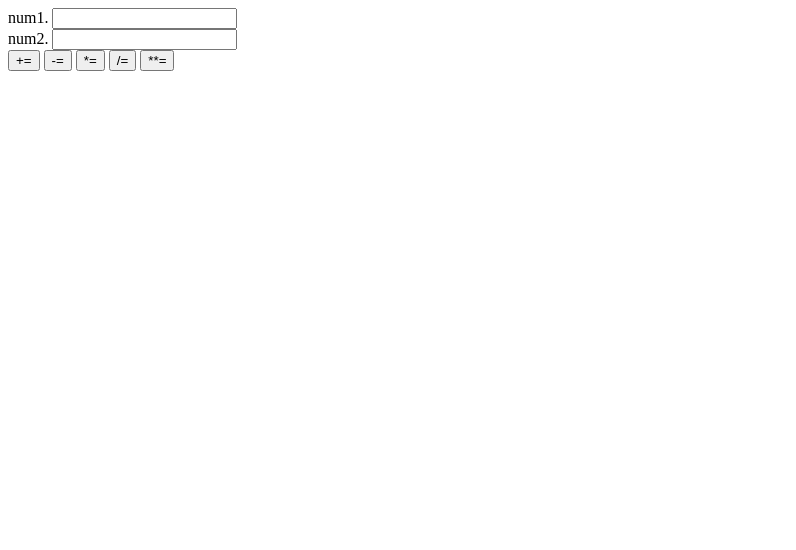
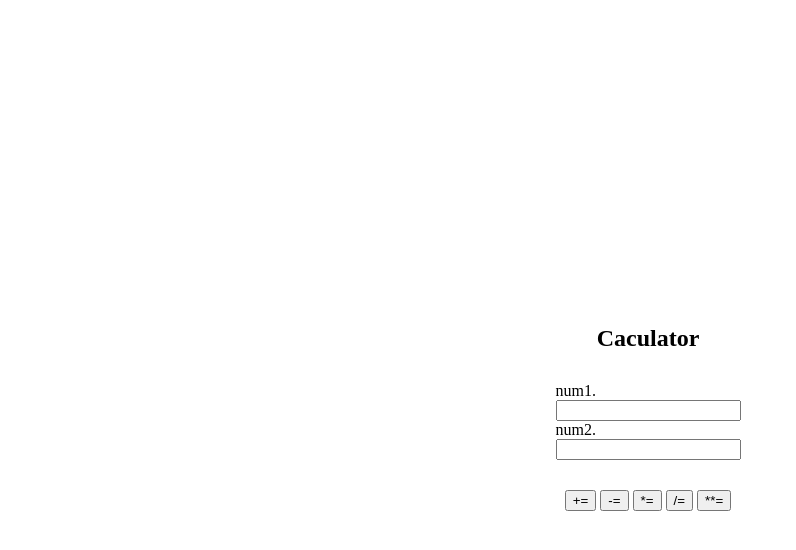
Before and after one commit to ella-stin/caculator, a plain HTML site: page ver1/index.html in a window 1280 px wide. Shown: the whole page, without its empty margins (0-796 px from the left). Drawn offline with Linux system fonts and the light colour scheme.

Commit message:
Create style.css & locate center

```diff
--- a/ver1/index.html
+++ b/ver1/index.html
@@ -8,15 +8,26 @@
     <title>Caculator1</title>
 </head>
 <body>
+    <h2>Caculator</h2>
     <form id="input-form" onsubmit="return false;">
-      <div id="num1" >num1. <input type="text" /></div>
-      <div id="num2" >num2. <input type="text" /></div>
+      <div class="number__wrap">
+        <div class="input-number" >
+            <span>num1.</span>
+            <input type="text" />
+        </div>
+        <div class="input-number" >
+            <span>num2. </span>
+            <input type="text" />
+        </div>
+      </div>
+      <div class="button__wrap">
 		<button id="btn-plus">+=</button>
 		<button id="btn-minus">-=</button>
 		<button id="btn-times">*=</button>
 		<button id="btn-divide">/=</button>
         <button id="btn-power">**=</button>
-        <div id="result"></div>
+    </div>
+    <div id="result"></div>
 	</form>
    <script src="main.js"></script>
 </body>
--- a/ver1/main.js
+++ b/ver1/main.js
@@ -5,9 +5,8 @@ const btnDivide = document.getElementById("btn-divide");
 const btnPower = document.getElementById("btn-power");
 const result = document.getElementById("result");
 
-const num1 = document.querySelector("#num1 input");
-const num2 = document.querySelector("#num2 input");
-
+const num1 = document.querySelector(".input-number:nth-child(1) input");
+const num2 = document.querySelector(".input-number:nth-child(2) input");
 
 const caculator = {
     plus: function(a,b) {
--- a/ver1/style.css
+++ b/ver1/style.css
@@ -0,0 +1,21 @@
+body {
+    height: 100vh;
+    width: 100vw;
+    display: flex;
+    justify-content: center;
+    align-items: center;
+    flex-direction: column;
+}
+.number__wrap {
+    margin: 10px 0 30px 0;
+}
+
+.input-number {
+    display: flex;
+    flex-direction: column;
+}
+
+.button__wrap {
+    width: 100%;
+    text-align: center;
+}
```
